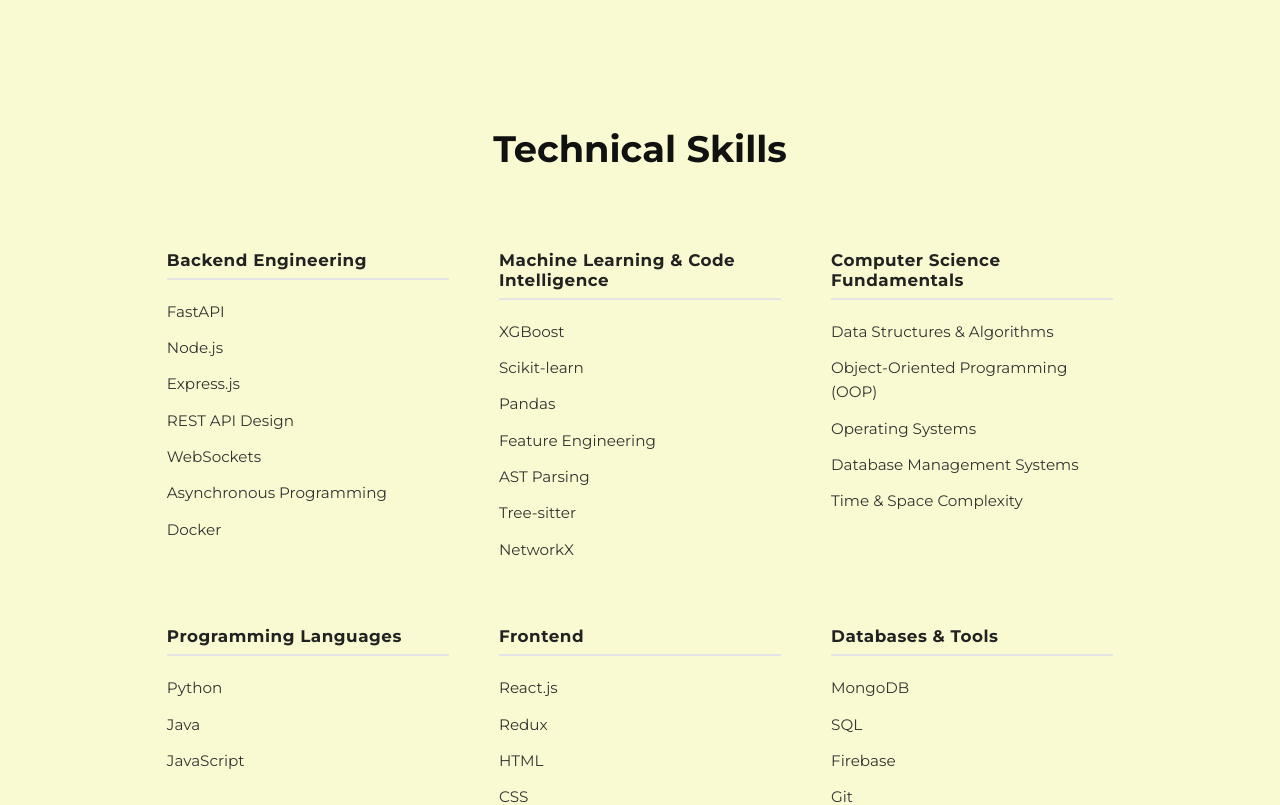
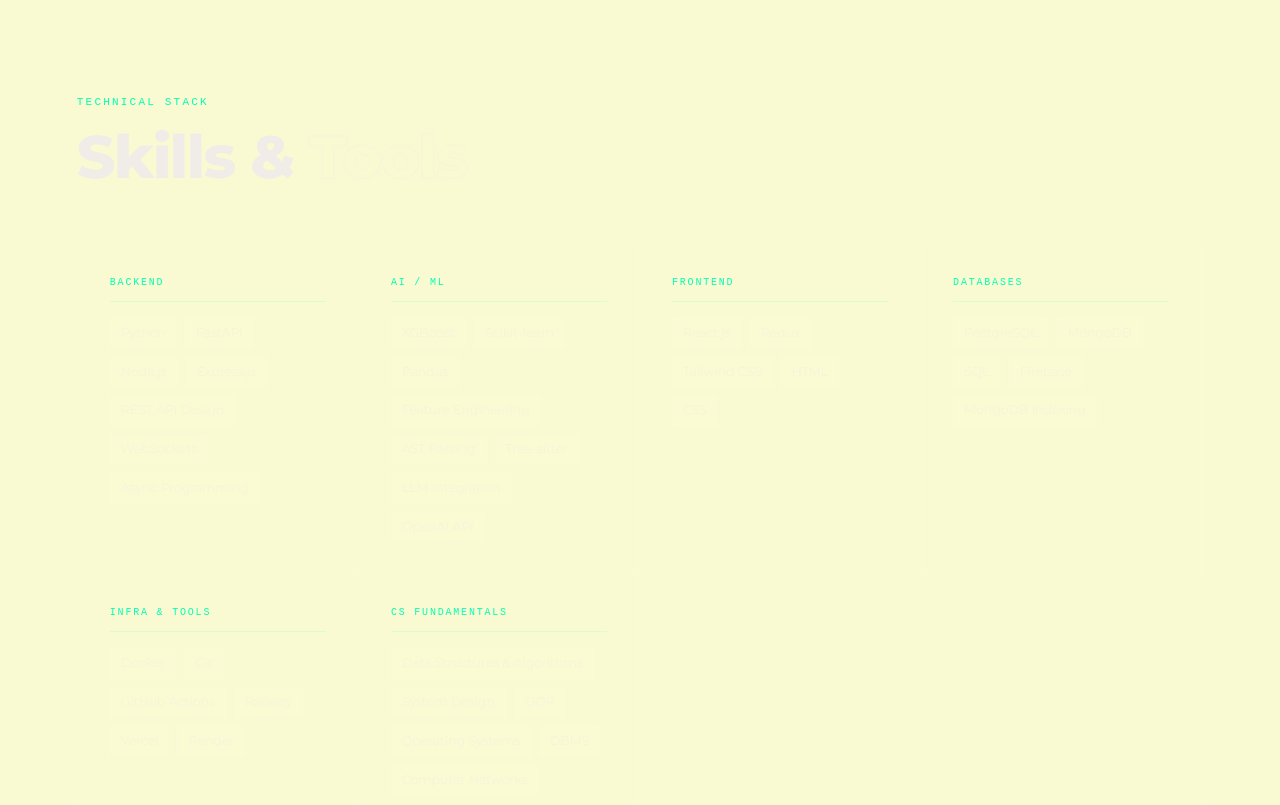
Before and after one commit to SnehaPoojary20/Portfolio, a React (Vite) app in the folder Frontend/: page / in a window 1280 px wide. Shown: the part 660-1465 px from the top of the page. Built offline with nearby package versions, Linux system fonts and the light colour scheme; a web font is replaced by a local one.

Commit message:
Refactor Skills section layout and update skill categories for clarity

```diff
--- a/Frontend/src/About ME/Aboutme.jsx
+++ b/Frontend/src/About ME/Aboutme.jsx
@@ -16,7 +16,7 @@
       {/* Description */}
       <div className="description">
         <h1 className="title">
-          Hello, I’m <span>Sneha Poojary</span>
+          <p className="about-eyebrow">Backend Engineer · AI Tools · Systems Thinker</p>
         </h1>
 
      <p className="bio">
--- a/Frontend/src/Contact/Contact.jsx
+++ b/Frontend/src/Contact/Contact.jsx
@@ -19,7 +19,7 @@
         <div className='contact-card'>
           <FaLinkedin className='contact-icon'/>
           <h3>LinkedIn</h3>
-          <p>https://www.linkedin.com/in/snehapoojary20/</p>
+          <p>https://www.linkedin.com/in/snehapoojary/</p>
           <a href='https://www.linkedin.com/in/snehapoojary20/' target="_blank" rel="noopener noreferrer">Visit Profile</a>
         </div>
 
--- a/Frontend/src/Skills/Skills.css
+++ b/Frontend/src/Skills/Skills.css
@@ -1,59 +1,107 @@
+/* ── SKILLS ──────────────────────────────────────── */
 .skills-section {
-  max-width: 1100px;
-  margin: 14vh auto;
-  padding: 0 6vw;
-  margin-top: 20%;
+  padding: 10vh 6vw;
+  border-top: 1px solid rgba(255,255,255,0.06);
 }
 
-.skills-title {
-  text-align: center;
-  font-size: 2.3rem;
-  font-weight: 700;
-  margin-bottom: 70px;
-  color: #111;
+.skills-inner {
+  max-width: 1200px;
+  margin: 0 auto;
 }
 
-.skills-container {
-  display: grid;
-  grid-template-columns: repeat(auto-fit, minmax(280px, 1fr));
-  gap: 50px;
+.skills-section .section-eyebrow {
+  font-family: 'IBM Plex Mono', monospace;
+  font-size: 11px;
+  letter-spacing: 0.2em;
+  text-transform: uppercase;
+  color: #00ffb4;
+  margin-bottom: 14px;
 }
 
-.skills-block {
-  padding-top: 8px;
+.skills-section .section-title {
+  font-family: 'Syne', 'Montserrat', sans-serif;
+  font-size: clamp(36px, 5vw, 60px);
+  font-weight: 800;
+  letter-spacing: -0.03em;
+  color: #f0ede8;
+  margin-bottom: 56px;
+  line-height: 1.05;
 }
 
-.skills-heading {
-  font-size: 1.05rem;
-  font-weight: 700;
-  margin-bottom: 14px;
-  color: #222;
-  letter-spacing: 0.03em;
-  border-bottom: 2px solid #e5e5e5;
-  padding-bottom: 8px;
+.skills-section .title-dim {
+  color: transparent;
+  -webkit-text-stroke: 1.5px rgba(240,237,232,0.25);
 }
 
-.skills-list {
-  list-style: none;
-  padding: 0;
-  margin: 0;
+/* ── GRID ── */
+.skills-grid {
+  display: grid;
+  grid-template-columns: repeat(auto-fit, minmax(260px, 1fr));
+  gap: 0;
+  border: 1px solid rgba(255,255,255,0.06);
 }
 
-.skills-list li {
-  font-size: 0.95rem;
-  color: #333;
-  padding: 6px 0;
-  line-height: 1.6;
+/* ── GROUP ── */
+.skill-group {
+  padding: 2rem;
+  border-right: 1px solid rgba(255,255,255,0.06);
+  border-bottom: 1px solid rgba(255,255,255,0.06);
+  opacity: 0;
+  transform: translateY(12px);
+  transition: opacity 0.5s ease, transform 0.5s ease, background 0.2s;
 }
 
-/* Mobile */
+.skills-section.visible .skill-group {
+  opacity: 1;
+  transform: translateY(0);
+}
+
+.skill-group:hover {
+  background: rgba(255,255,255,0.02);
+}
+
+.skill-group-label {
+  font-family: 'IBM Plex Mono', monospace;
+  font-size: 10px;
+  letter-spacing: 0.18em;
+  text-transform: uppercase;
+  color: #00ffb4;
+  margin-bottom: 16px;
+  padding-bottom: 12px;
+  border-bottom: 1px solid rgba(0,255,180,0.12);
+}
+
+.skill-tags {
+  display: flex;
+  flex-wrap: wrap;
+  gap: 8px;
+}
+
+.skill-tag {
+  font-size: 12.5px;
+  color: rgba(240,237,232,0.55);
+  font-weight: 300;
+  background: rgba(255,255,255,0.04);
+  border: 1px solid rgba(255,255,255,0.07);
+  padding: 5px 10px;
+  border-radius: 2px;
+  transition: color 0.2s, border-color 0.2s;
+}
+
+.skill-group:hover .skill-tag {
+  color: rgba(240,237,232,0.75);
+  border-color: rgba(255,255,255,0.12);
+}
+
+/* ── MOBILE ── */
 @media (max-width: 768px) {
-  .skills-title {
-    font-size: 2rem;
-    margin-bottom: 50px;
-  }
-
-  .skills-container {
-    gap: 36px;
+  .skills-grid {
+    grid-template-columns: 1fr 1fr;
   }
 }
+
+@media (max-width: 500px) {
+  .skills-grid {
+    grid-template-columns: 1fr;
+  }
+}
--- a/Frontend/src/Skills/Skills.jsx
+++ b/Frontend/src/Skills/Skills.jsx
@@ -1,77 +1,69 @@
-import React from "react";
+import React, { useEffect, useRef } from "react";
 import "./Skills.css";
 
 const skillSections = [
   {
-    title: "Backend Engineering",
-    items: [
-      "FastAPI",
-      "Node.js",
-      "Express.js",
-      "REST API Design",
-      "WebSockets",
-      "Asynchronous Programming",
-      "Docker"
-    ]
+    label: "Backend",
+    items: ["Python", "FastAPI", "Node.js", "Express.js", "REST API Design", "WebSockets", "Async Programming"],
   },
   {
-    title: "Machine Learning & Code Intelligence",
-    items: [
-      "XGBoost",
-      "Scikit-learn",
-      "Pandas",
-      "Feature Engineering",
-      "AST Parsing",
-      "Tree-sitter",
-      "NetworkX"
-    ]
+    label: "AI / ML",
+    items: ["XGBoost", "Scikit-learn", "Pandas", "Feature Engineering", "AST Parsing", "Tree-sitter", "LLM Integration", "OpenAI API"],
   },
   {
-    title: "Computer Science Fundamentals",
-    items: [
-      "Data Structures & Algorithms",
-      "Object-Oriented Programming (OOP)",
-      "Operating Systems",
-      "Database Management Systems",
-      "Time & Space Complexity"
-    ]
+    label: "Frontend",
+    items: ["React.js", "Redux", "Tailwind CSS", "HTML", "CSS"],
   },
   {
-    title: "Programming Languages",
-    items: ["Python", "Java", "JavaScript"]
+    label: "Databases",
+    items: ["PostgreSQL", "MongoDB", "SQL", "Firebase", "MongoDB Indexing"],
   },
   {
-    title: "Frontend",
-    items: ["React.js", "Redux", "HTML", "CSS", "Tailwind CSS"]
+    label: "Infra & Tools",
+    items: ["Docker", "Git", "GitHub Actions", "Railway", "Vercel", "Render"],
   },
   {
-    title: "Databases & Tools",
-    items: [
-      "MongoDB",
-      "SQL",
-      "Firebase",
-      "Git",
-      "GitHub Actions"
-    ]
-  }
+    label: "CS Fundamentals",
+    items: ["Data Structures & Algorithms", "System Design", "OOP", "Operating Systems", "DBMS", "Computer Networks"],
+  },
 ];
 
 const Skills = () => {
+  const ref = useRef(null);
+  useEffect(() => {
+    const observer = new IntersectionObserver(
+      (entries) => entries.forEach((e) => e.isIntersecting && e.target.classList.add("visible")),
+      { threshold: 0.1 }
+    );
+    const el = ref.current;
+    if (el) observer.observe(el);
+    return () => { if (el) observer.unobserve(el); };
+  }, []);
+
   return (
-    <section className="skills-section">
-      <h1 className="skills-title">Technical Skills</h1>
+    <section className="skills-section" id="skills" ref={ref}>
+      <div className="skills-inner">
+        <p className="section-eyebrow">Technical Stack</p>
+        <h2 className="section-title">
+          Skills &amp; <span className="title-dim">Tools</span>
+        </h2>
 
-      <div className="skills-container">
-        {skillSections.map((section, index) => (
-          <div key={index} className="skills-block">
-            <h3 className="skills-heading">{section.title}</h3>
-            <ul className="skills-list">
-              {section.items.map((skill, i) => (
-                <li key={i}>{skill}</li>
-              ))}
-            </ul>
-          </div>
-        ))}
+        <div className="skills-grid">
+          {skillSections.map((group, i) => (
+            <div
+              key={i}
+              className="skill-group"
+              style={{ transitionDelay: `${i * 0.07}s` }}
+            >
+              <h3 className="skill-group-label">{group.label}</h3>
+              <div className="skill-tags">
+                {group.items.map((item, j) => (
+                  <span key={j} className="skill-tag">{item}</span>
+                ))}
+              </div>
+            </div>
+          ))}
+        </div>
       </div>
     </section>
   );
```
Also changed, not shown: Frontend/src/About ME/Aboutme.css (line endings or trailing spaces), Frontend/src/Achievements/Achievements.jsx (line endings or trailing spaces), Frontend/src/Certifications/Certifiactions.jsx (line endings or trailing spaces), Frontend/src/Projects/Projects.css (line endings or trailing spaces), Frontend/src/Projects/Projects.jsx (line endings or trailing spaces).
